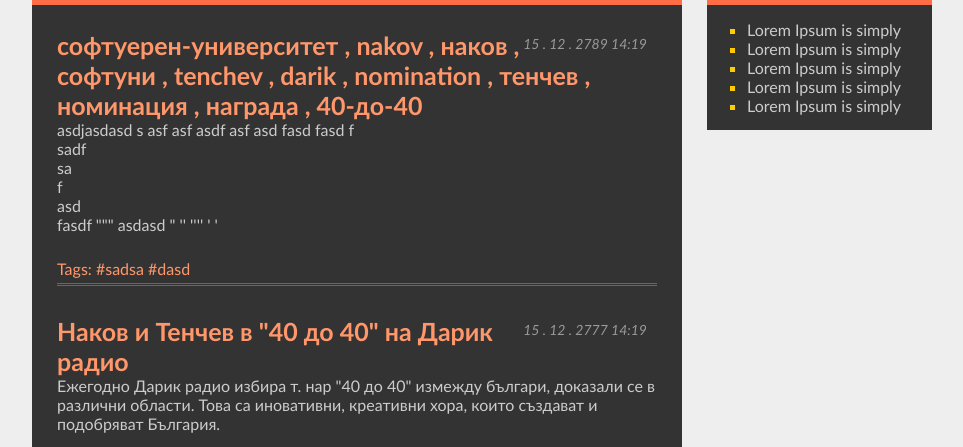
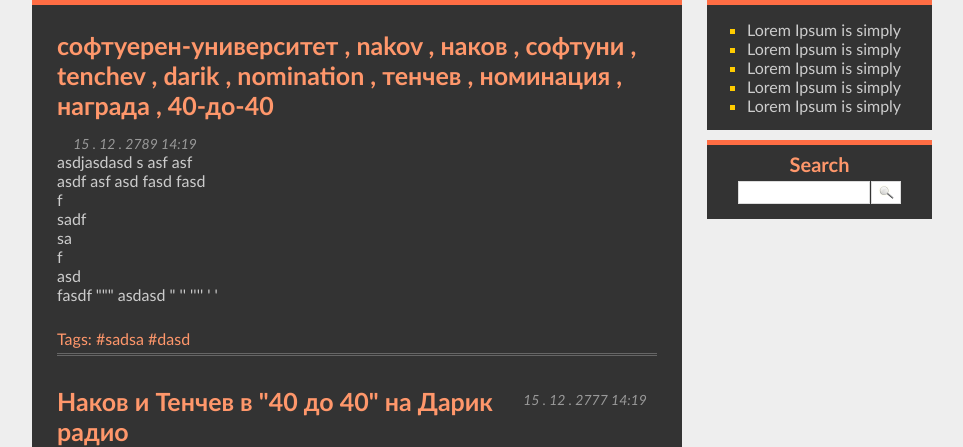
Before and after one commit to gkkirilov/SoftUni-PHP-Teamwork, a PHP site: page /index.php in a window 1280 px wide. Shown: the part 115-562 px from the top of the page, without its empty margins (158-1121 px from the left). Run offline with PHP 8.4, Linux system fonts and the light colour scheme; data comes from the database, SQL or seed files in the repository.

Commit message:
-Added searchbox style

```diff
--- a/inc/header.php
+++ b/inc/header.php
@@ -25,7 +25,7 @@
             </nav>
             <h1><a href="index.php">Blog</a></h1>
         </header>
-        <aside>
+        <aside id="menu">
             <ul>
                 <li><a href="#">Lorem Ipsum is simply</a></li>
                 <li><a href="#">Lorem Ipsum is simply</a></li>
@@ -34,4 +34,14 @@
                 <li><a href="#">Lorem Ipsum is simply</a></li>
             </ul>
         </aside>
+
+        <aside id="search-bar">
+            <h4 id="search-title">Search</h4>
+            <form action="" id="search-field">
+                <label for="search">
+                    <input type="text" name="search" id="search"/>
+                </label>
+                <input type="submit" id="search-button" value=""/>
+            </form>
+        </aside>
         <main>
--- a/styles/style.css
+++ b/styles/style.css
@@ -95,7 +95,7 @@
     text-shadow: 2px 2px 0 rgba(0, 0, 0, 0.1);
 }
 
-aside {
+aside#menu {
     float: right;
     text-align: left;
     width: 175px;
@@ -103,20 +103,20 @@
     padding: 15px 25px;
     border-top: 5px solid #FF6D44;
 }
-aside ul {
+aside#menu ul {
     list-style: square;
     padding-left: 15px;
 }
 
-aside ul li {
+aside#menu ul li {
     color: #ffcc00;
 }
 
-aside ul li a {
+aside#menu ul li a {
     color: #ccc;
 }
 
-aside ul li a:hover {
+aside#menu ul li a:hover {
     color: #fff;
 }
 
@@ -262,16 +262,9 @@
 
 /* Contact form style END */
 
-/* Footer style BEGIN */
-footer {
-    margin: 20px auto 0;
-    width: 100%;
-    height: 200px;
-    background-color: rgba(51, 51, 51, 0.18);
-}
 
-/* Footer style END */
 
+/* Tags filter style BEGIN */
 .tags {
     margin-top: 25px;
     color: #ff976b;
@@ -300,3 +293,59 @@
 .filter a:hover {
     color: #7b0206;
 }
+/* Tags filter style END */
+
+
+
+/* Search bar style BEGIN */
+form#search-field {
+    text-align: center;
+}
+
+#search-title {
+    color: #ff976b;
+    text-align: center;
+    font-size: 20px;
+    margin: -8px 0 5px 0;
+}
+
+aside#search-bar {
+    margin-top: 10px;
+    margin-left: 500px;
+    float: right;
+    text-align: left;
+    width: 175px;
+    background: #333;
+    padding: 15px 25px;
+    border-top: 5px solid #FF6D44;
+}
+
+aside#search-bar #search {
+    display: inline-block;
+    width: 120px;
+    vertical-align: middle;
+ }
+
+aside#search-bar #search-button {
+    width: 30px;
+    height: 23px;
+    vertical-align: middle;
+    margin-left: -4px;
+    background: #ffffff url(../img/search.png) no-repeat center;
+}
+
+aside#search-bar #search-button:hover {
+    cursor: pointer;
+}
+/* Search bar style END */
+
+
+/* Footer style BEGIN */
+footer {
+    margin: 20px auto 0;
+    width: 100%;
+    height: 200px;
+    background-color: rgba(51, 51, 51, 0.18);
+}
+
+/* Footer style END */
```
Also changed, not shown: img/search.png (added).
